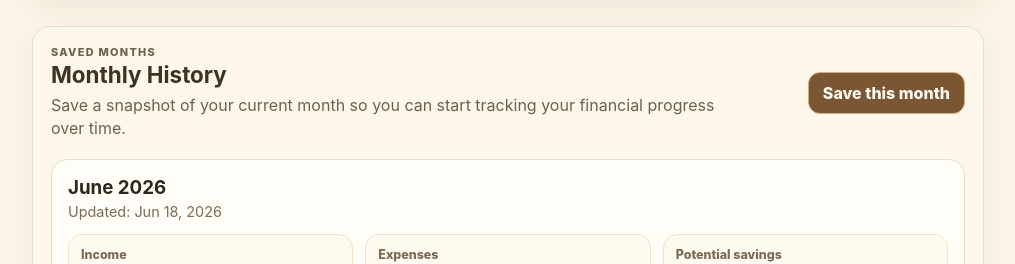
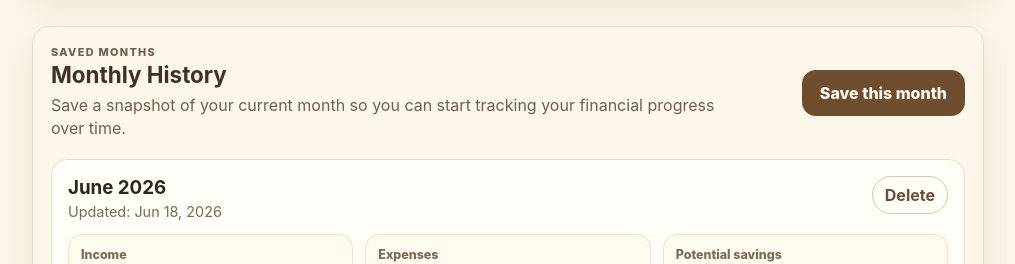
Before and after one commit to NachoColazo/calm-ledger, a React (Vite) app: page / in a window 1280 px wide. Both pictures are taken after a click on the button "Save this month". Shown: the part 2149-2413 px from the top of the page, without its empty margins (132-1147 px from the left). Built offline with nearby package versions, Linux system fonts and the light colour scheme.

Commit message:
Add monthly record delete and polish buttons

```diff
--- a/src/App.css
+++ b/src/App.css
@@ -247,7 +247,9 @@ input[type="number"] {
   background-size: 12px;
 }
 
-.primary-button {
+.primary-button,
+.monthly-history-button,
+.modal-button {
   border: none;
   border-radius: 14px;
   padding: 13px 18px;
@@ -255,11 +257,25 @@ input[type="number"] {
   color: #fffaf0;
   font-weight: 800;
   cursor: pointer;
+  transition: background-color 0.18s ease;
+}
+
+.primary-button,
+.monthly-history-button {
   white-space: nowrap;
 }
 
-.primary-button:hover {
+.primary-button:hover,
+.monthly-history-button:hover,
+.modal-button:hover {
   background: #5c3f25;
+}
+
+.primary-button:focus-visible,
+.monthly-history-button:focus-visible,
+.modal-button:focus-visible {
+  box-shadow: 0 0 0 3px rgba(168, 132, 79, 0.24);
+  outline: none;
 }
 
 .expense-list {
@@ -309,23 +325,6 @@ input[type="number"] {
   border-color: #d8c4a6;
   box-shadow: 0 10px 24px rgba(77, 57, 30, 0.07);
   transform: translateY(-1px);
-}
-
-.expense-item {
-  cursor: pointer;
-}
-
-.expense-item:focus {
-  outline: 3px solid rgba(168, 132, 79, 0.25);
-  outline-offset: 3px;
-}
-
-.expense-item-editing {
-  align-items: flex-end;
-  gap: 16px;
-  border-color: #caa574;
-  box-shadow: 0 16px 34px rgba(77, 57, 30, 0.1);
-  cursor: default;
 }
 
 .expense-edit-grid {
@@ -382,7 +381,8 @@ input[type="number"] {
   margin-bottom: 0;
 }
 
-.delete-button {
+.delete-button,
+.monthly-record-delete-button {
   border: 1px solid #d8c7aa;
   border-radius: 999px;
   padding: 8px 12px;
@@ -390,10 +390,21 @@ input[type="number"] {
   color: #6f4e2f;
   font-weight: 700;
   cursor: pointer;
+  transition:
+    background-color 0.18s ease,
+    border-color 0.18s ease;
 }
 
-.delete-button:hover {
+.delete-button:hover,
+.monthly-record-delete-button:hover {
   background: #f4e5cb;
+}
+
+.delete-button:focus-visible,
+.monthly-record-delete-button:focus-visible {
+  border-color: #a8844f;
+  box-shadow: 0 0 0 3px rgba(168, 132, 79, 0.16);
+  outline: none;
 }
 
 .empty-state {
@@ -660,22 +671,6 @@ input[type="number"] {
 .modal-button {
   width: 100%;
   margin-top: 24px;
-  border: none;
-  border-radius: 14px;
-  padding: 13px 18px;
-  background: #6f4e2f;
-  color: #fffaf0;
-  font-weight: 800;
-  cursor: pointer;
-}
-
-.modal-button:hover {
-  background: #5c3f25;
-}
-
-.modal-button:focus-visible {
-  box-shadow: 0 0 0 3px rgba(168, 132, 79, 0.24);
-  outline: none;
 }
 
 .data-controls {
@@ -783,24 +778,6 @@ input[type="number"] {
 
 .monthly-history-button {
   flex: 0 0 auto;
-  border: 1px solid #cfae83;
-  border-radius: 12px;
-  padding: 10px 14px;
-  background: #7a5635;
-  color: #fffaf0;
-  font: inherit;
-  font-weight: 800;
-  cursor: pointer;
-  transition:
-    background-color 0.18s ease,
-    transform 0.18s ease,
-    box-shadow 0.18s ease;
-}
-
-.monthly-history-button:hover {
-  background: #6b492d;
-  box-shadow: 0 10px 22px rgba(77, 57, 30, 0.12);
-  transform: translateY(-1px);
 }
 
 .monthly-record-list {
@@ -859,6 +836,10 @@ input[type="number"] {
 .monthly-record-metrics strong {
   color: #2f261b;
   font-size: 1.05rem;
+}
+
+.monthly-record-delete-button {
+  flex: 0 0 auto;
 }
 
 @media (max-width: 900px) {
@@ -921,6 +902,14 @@ input[type="number"] {
   .monthly-record-metrics {
     grid-template-columns: 1fr;
   }
+
+  .monthly-record-top {
+    flex-direction: column;
+  }
+
+  .monthly-record-delete-button {
+    align-self: flex-start;
+  }
 }
 
 @media (max-width: 520px) {
--- a/src/App.tsx
+++ b/src/App.tsx
@@ -236,6 +236,20 @@ function App() {
     setMonthlyRecords(updatedRecords);
   }
 
+  function handleDeleteMonthlyRecord(recordId: string) {
+    const shouldDelete = window.confirm(t.monthlyHistory.deleteConfirmMessage);
+
+    if (!shouldDelete) {
+      return;
+    }
+
+    const updatedRecords = monthlyRecords.filter((record) => {
+      return record.id !== recordId;
+    });
+
+    setMonthlyRecords(updatedRecords);
+  }
+
   return (
     <main className="app">
       <Header language={language} t={t} onLanguageChange={setLanguage} />
@@ -282,6 +296,7 @@ function App() {
         language={language}
         t={t.monthlyHistory}
         onSaveCurrentMonth={handleSaveCurrentMonth}
+        onDeleteRecord={handleDeleteMonthlyRecord}
       />
 
       <DataControls t={t.dataControls} onResetData={handleResetData} />
--- a/src/components/MonthlyHistory.tsx
+++ b/src/components/MonthlyHistory.tsx
@@ -8,6 +8,7 @@ interface MonthlyHistoryProps {
   language: Language;
   t: TranslationContent["monthlyHistory"];
   onSaveCurrentMonth: () => void;
+  onDeleteRecord: (recordId: string) => void;
 }
 
 function formatMonthKey(monthKey: string, language: Language) {
@@ -39,6 +40,7 @@ function MonthlyHistory({
   language,
   t,
   onSaveCurrentMonth,
+  onDeleteRecord,
 }: MonthlyHistoryProps) {
   return (
     <section className="monthly-history-section">
@@ -76,6 +78,14 @@ function MonthlyHistory({
                         {formatUpdatedDate(record.updatedAt, language)}
                       </p>
                     </div>
+
+                    <button
+                      className="monthly-record-delete-button"
+                      type="button"
+                      onClick={() => onDeleteRecord(record.id)}
+                    >
+                      {t.deleteButton}
+                    </button>
                   </div>
 
                   <div className="monthly-record-metrics">
--- a/src/translations.ts
+++ b/src/translations.ts
@@ -112,6 +112,8 @@ export interface TranslationContent {
     title: string;
     description: string;
     saveButton: string;
+    deleteButton: string;
+    deleteConfirmMessage: string;
     emptyState: string;
     savedMonths: string;
     income: string;
@@ -296,6 +298,9 @@ export const translations: Record<Language, TranslationContent> = {
       description:
         "Save a snapshot of your current month so you can start tracking your financial progress over time.",
       saveButton: "Save this month",
+      deleteButton: "Delete",
+      deleteConfirmMessage:
+        "Are you sure you want to delete this monthly record?",
       emptyState:
         "No monthly records yet. Save this month to start building your history.",
       savedMonths: "Saved months",
@@ -479,6 +484,9 @@ export const translations: Record<Language, TranslationContent> = {
       description:
         "Guarda una foto del mes actual para empezar a seguir tu progreso financiero con el tiempo.",
       saveButton: "Guardar este mes",
+      deleteButton: "Eliminar",
+      deleteConfirmMessage:
+        "¿Seguro que quieres eliminar este registro mensual?",
       emptyState:
         "Todavía no hay registros mensuales. Guarda este mes para empezar a construir tu historial.",
       savedMonths: "Meses guardados",
```
